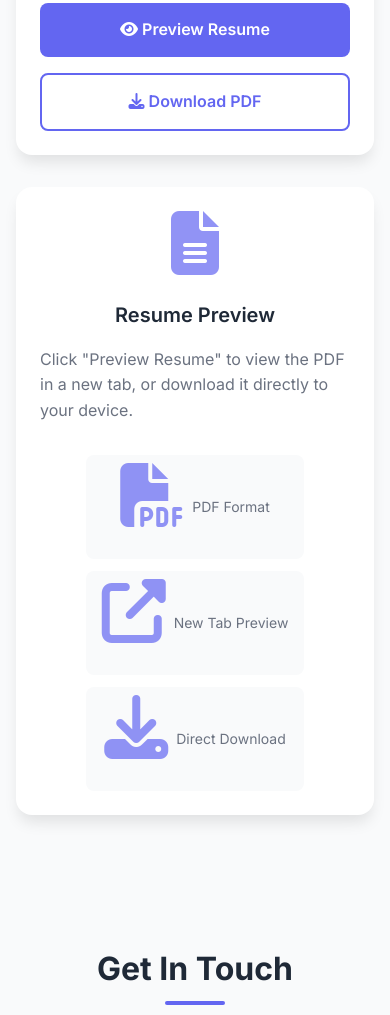
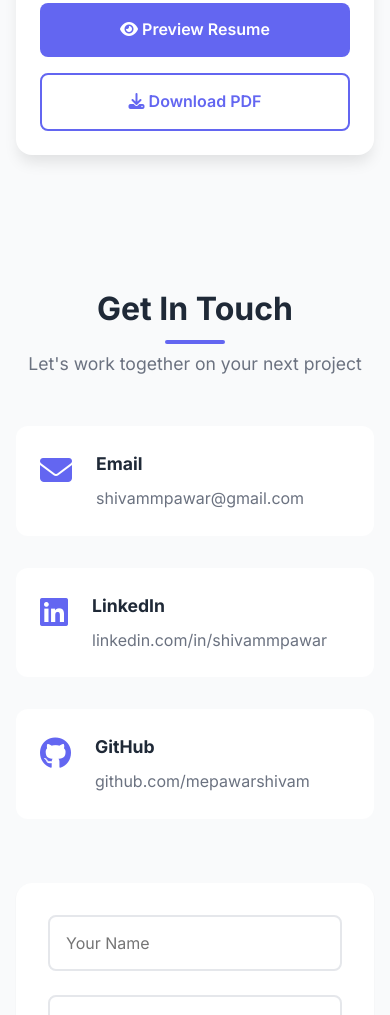
Before and after one commit to mepawarshivam/portfolio, a website: page index.html in a window 390 px wide. Shown: the part 7651-8666 px from the top of the page. Drawn offline with Linux system fonts and the light colour scheme.

Commit message:
Remove right-side preview block from resume section
- Removed the entire preview container block on the right side
- Changed layout from grid to centered flexbox for single column
- Removed all preview-related CSS (placeholder, document-types, etc.)
- Simplified responsive design for cleaner mobile experience
- Resume card now centered with max-width for better focus
- Cleaner, more minimalist resume section design

```diff
--- a/css/styles.css
+++ b/css/styles.css
@@ -852,10 +852,8 @@ section {
 }
 
 .resume-content {
-    display: grid;
-    grid-template-columns: 1fr 1fr;
-    gap: 3rem;
-    align-items: start;
+    display: flex;
+    justify-content: center;
     margin-top: 3rem;
 }
 
@@ -865,6 +863,8 @@ section {
     border-radius: 1rem;
     box-shadow: var(--shadow-lg);
     transition: var(--transition);
+    max-width: 600px;
+    width: 100%;
 }
 
 .resume-card:hover {
@@ -931,13 +931,6 @@ section {
     min-width: fit-content;
 }
 
-.resume-preview-container {
-    background: var(--bg-primary);
-    border-radius: 1rem;
-    box-shadow: var(--shadow-lg);
-    overflow: hidden;
-}
-
 .resume-preview {
     background: var(--bg-primary);
     border-radius: 1rem;
@@ -946,64 +939,8 @@ section {
     text-align: center;
 }
 
-.preview-placeholder {
-    display: flex;
-    flex-direction: column;
-    align-items: center;
-    justify-content: center;
-    height: 100%;
-    min-height: 20rem;
-}
-
-.preview-placeholder i {
-    font-size: 4rem;
-    color: var(--primary-color);
-    margin-bottom: 1.5rem;
-    opacity: 0.7;
-}
-
-.preview-placeholder h4 {
-    font-size: 1.25rem;
-    font-weight: 600;
-    color: var(--text-primary);
-    margin-bottom: 1rem;
-}
-
-.preview-placeholder p {
-    color: var(--text-secondary);
-    margin-bottom: 2rem;
-    max-width: 20rem;
-}
-
-.document-types {
-    display: flex;
-    flex-wrap: wrap;
-    gap: 0.75rem;
-    justify-content: center;
-}
-
-.doc-type {
-    display: flex;
-    align-items: center;
-    gap: 0.5rem;
-    padding: 0.5rem 1rem;
-    background: var(--bg-secondary);
-    border-radius: 0.5rem;
-    color: var(--text-secondary);
-    font-size: 0.875rem;
-}
-
-.doc-type i {
-    color: var(--primary-color);
-}
-
 /* Resume Section Responsive */
 @media (max-width: 968px) {
-    .resume-content {
-        grid-template-columns: 1fr;
-        gap: 2rem;
-    }
-
     .resume-actions {
         flex-direction: column;
     }
@@ -1014,18 +951,7 @@ section {
 }
 
 @media (max-width: 640px) {
-    .resume-card,
-    .resume-preview-container {
+    .resume-card {
         padding: 1.5rem;
     }
-
-    .document-types {
-        flex-direction: column;
-        align-items: center;
-    }
-
-    .doc-type {
-        width: 100%;
-        justify-content: center;
-    }
 }
--- a/index.html
+++ b/index.html
@@ -336,19 +336,6 @@
                         </div>
                     </div>
                 </div>
-
-                <div class="resume-preview-container">
-                    <div class="preview-placeholder">
-                        <i class="fas fa-file-alt"></i>
-                        <h4>Resume Preview</h4>
-                        <p>Click "Preview Resume" to view the PDF in a new tab, or download it directly to your device.</p>
-                        <div class="document-types">
-                            <span class="doc-type"><i class="fas fa-file-pdf"></i> PDF Format</span>
-                            <span class="doc-type"><i class="fas fa-external-link-alt"></i> New Tab Preview</span>
-                            <span class="doc-type"><i class="fas fa-download"></i> Direct Download</span>
-                        </div>
-                    </div>
-                </div>
             </div>
         </div>
     </section>
```
